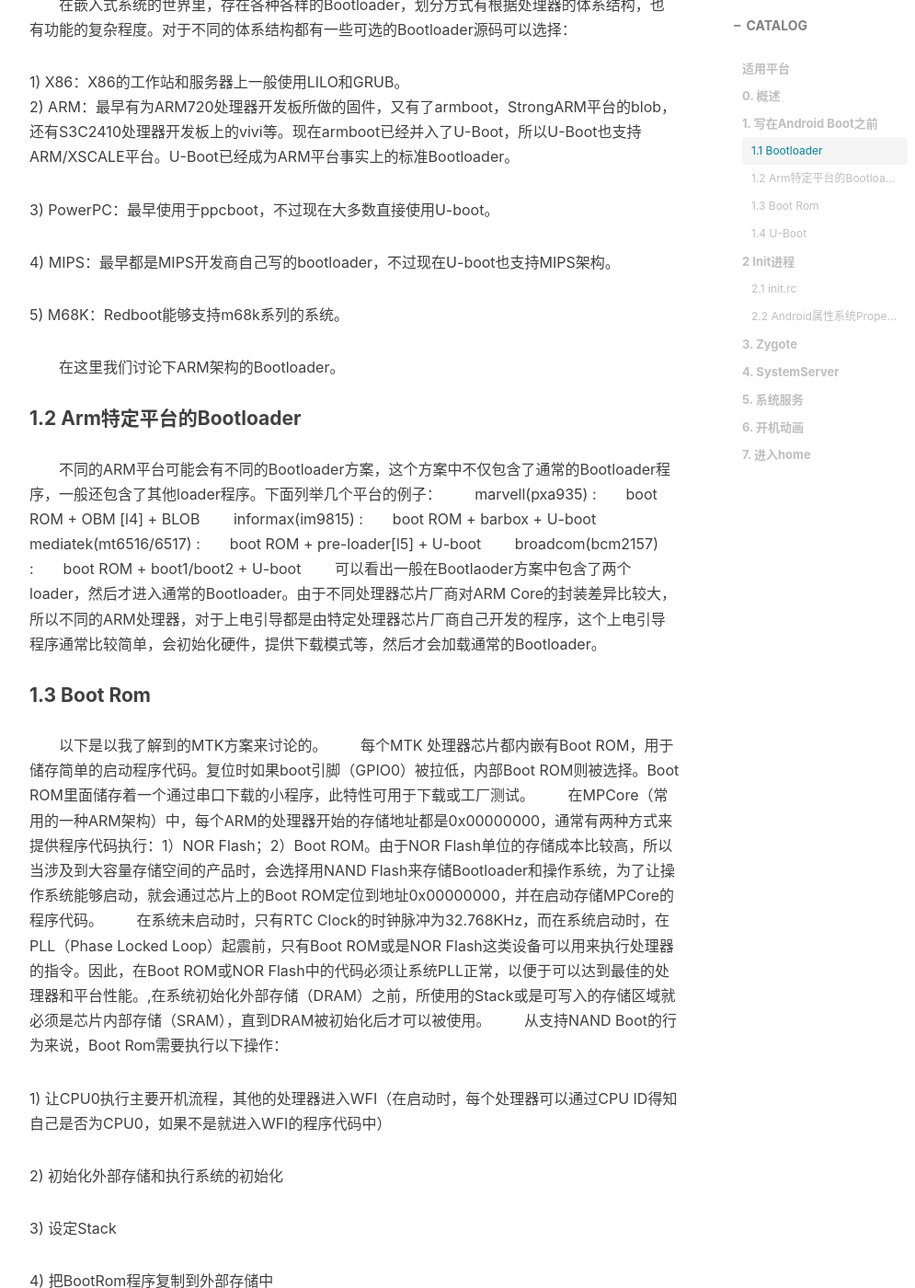
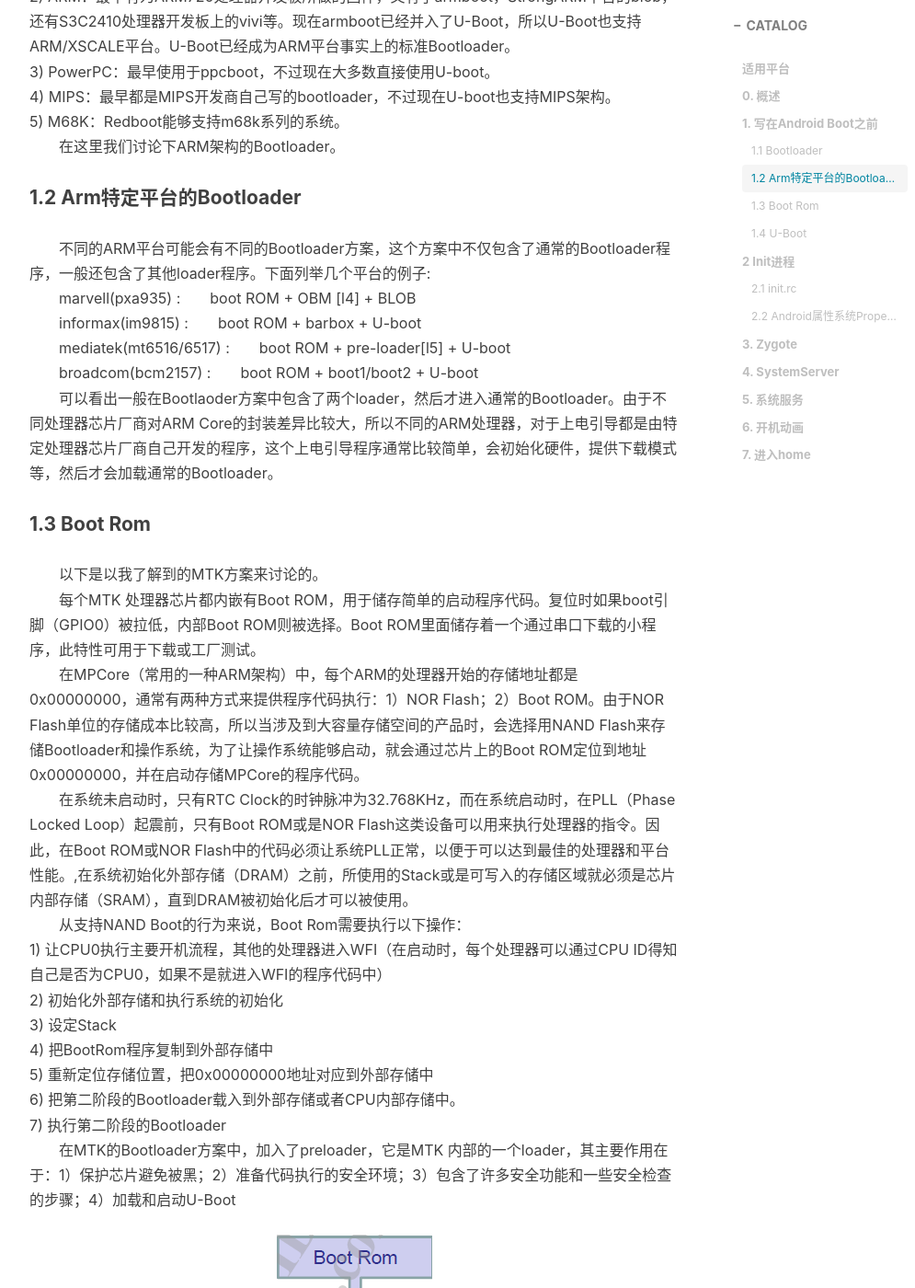
Before and after one commit to chendongqi/blog, a Jekyll site: the page built from _posts/android/power/2017-02-20-powermanager_boot_flow.markdown, in a window 1280 px wide and 1400 px high, scrolled down 2091 px. Shown: the whole window at 92% size, without its empty margins (233-1228 px from the left). Built offline with Jekyll 4.4.1, drawn with Linux system fonts in a browser that asks for light colours; nearby versions of some CDN libraries; comment, search, counter and statistics services are not loaded; some of the changed text lies outside the part shown.

````diff
--- a/_posts/android/power/2017-02-20-powermanager_boot_flow.markdown
+++ b/_posts/android/power/2017-02-20-powermanager_boot_flow.markdown
@@ -23,11 +23,9 @@ Platform： MTK6580/MTK6735/MTK6753
 &emsp;&emsp;一个完整的开机流程，从用户的角度上看是这样的：
 ![boot_flow_user](https://chendongqi.github.io/blog/img/2017-02-20-powermanager-boot_flow/boot_flow_user.png)
 &emsp;&emsp;长按power键感受到手机带给你的震动之后,奇妙之旅就此开始了。正常三秒之内呈现第一屏,一般呈现的是制造厂商的 logo;八秒左右进入第二屏,一般定制为品牌商 logo(从 ODM的角度看就是客户);然后播放开机动画和开机铃声;之后就进入了锁屏界面,开机过程引导完成。
-
 &emsp;&emsp;而从一个工程师的角度需要看到现象背后的实质,那么其实它是这样的:
 ![boot_flow_engineer](https://chendongqi.github.io/blog/img/2017-02-20-powermanager-boot_flow/boot_flow_engineer.png)
 &emsp;&emsp;（1）在第一屏显示之前和显示过程中，背后是uboot在引导os启动然后加载kernel的过程；（2）当kernel加载完成进入init进程之后，显示第二屏，这个现象的背后则是Android系统的第一个进程init启动，fork出zygote，然后由zygote去启动SystemServer；（3）当显示开机动画时，SystemServer在启动系统运行所需的众多核心服务和普通服务，以及初始化和加载一些应用；（4）播放完开机动画进入到锁屏或者launcher之后系统开机过程就基本结束了。
-
 &emsp;&emsp;以上是一个从开机现象看到的结果，简单的提到了开机现象背后的几个流程，以下我们将系统的来讨论整个开机流程。
 
 ### 1. 写在Android Boot之前
@@ -37,23 +35,17 @@ Platform： MTK6580/MTK6735/MTK6753
 #### 1.1 Bootloader
 
 &emsp;&emsp;首先来弄明白Bootloader到底是什么东西？抽象的说，Bootloader是在操作系统运行之前运行的一段程序，它可以将系统的软硬件环境带到一个合适状态，为运行操作系统做好准备。它的终极任务就是把OS带起来。
-
 &emsp;&emsp;在嵌入式系统的世界里，存在各种各样的Bootloader，划分方式有根据处理器的体系结构，也有功能的复杂程度。对于不同的体系结构都有一些可选的Bootloader源码可以选择：
-
 1) X86：X86的工作站和服务器上一般使用LILO和GRUB。
 2) ARM：最早有为ARM720处理器开发板所做的固件，又有了armboot，StrongARM平台的blob，还有S3C2410处理器开发板上的vivi等。现在armboot已经并入了U-Boot，所以U-Boot也支持ARM/XSCALE平台。U-Boot已经成为ARM平台事实上的标准Bootloader。
-
 3) PowerPC：最早使用于ppcboot，不过现在大多数直接使用U-boot。
-
 4) MIPS：最早都是MIPS开发商自己写的bootloader，不过现在U-boot也支持MIPS架构。
-
 5) M68K：Redboot能够支持m68k系列的系统。
-
 &emsp;&emsp;在这里我们讨论下ARM架构的Bootloader。
 
 #### 1.2 Arm特定平台的Bootloader
 
-&emsp;&emsp;不同的ARM平台可能会有不同的Bootloader方案，这个方案中不仅包含了通常的Bootloader程序，一般还包含了其他loader程序。下面列举几个平台的例子：
+&emsp;&emsp;不同的ARM平台可能会有不同的Bootloader方案，这个方案中不仅包含了通常的Bootloader程序，一般还包含了其他loader程序。下面列举几个平台的例子:
 &emsp;&emsp;marvell(pxa935) :&emsp;&emsp;boot ROM + OBM [l4] + BLOB
 &emsp;&emsp;informax(im9815) :&emsp;&emsp;boot ROM + barbox + U-boot
 &emsp;&emsp;mediatek(mt6516/6517) :&emsp;&emsp;boot ROM + pre-loader[l5]  + U-boot
@@ -67,21 +59,13 @@ Platform： MTK6580/MTK6735/MTK6753
 &emsp;&emsp;在MPCore（常用的一种ARM架构）中，每个ARM的处理器开始的存储地址都是0x00000000，通常有两种方式来提供程序代码执行：1）NOR Flash；2）Boot ROM。由于NOR Flash单位的存储成本比较高，所以当涉及到大容量存储空间的产品时，会选择用NAND Flash来存储Bootloader和操作系统，为了让操作系统能够启动，就会通过芯片上的Boot ROM定位到地址0x00000000，并在启动存储MPCore的程序代码。
 &emsp;&emsp;在系统未启动时，只有RTC Clock的时钟脉冲为32.768KHz，而在系统启动时，在PLL（Phase Locked Loop）起震前，只有Boot ROM或是NOR Flash这类设备可以用来执行处理器的指令。因此，在Boot ROM或NOR Flash中的代码必须让系统PLL正常，以便于可以达到最佳的处理器和平台性能。,在系统初始化外部存储（DRAM）之前，所使用的Stack或是可写入的存储区域就必须是芯片内部存储（SRAM），直到DRAM被初始化后才可以被使用。
 &emsp;&emsp;从支持NAND Boot的行为来说，Boot Rom需要执行以下操作：
-
 1) 让CPU0执行主要开机流程，其他的处理器进入WFI（在启动时，每个处理器可以通过CPU ID得知自己是否为CPU0，如果不是就进入WFI的程序代码中）
-
 2) 初始化外部存储和执行系统的初始化
-
 3) 设定Stack
-
 4) 把BootRom程序复制到外部存储中
-
 5) 重新定位存储位置，把0x00000000地址对应到外部存储中
-
 6) 把第二阶段的Bootloader载入到外部存储或者CPU内部存储中。
-
 7) 执行第二阶段的Bootloader
-
 &emsp;&emsp;在MTK的Bootloader方案中，加入了preloader，它是MTK 内部的一个loader，其主要作用在于：1）保护芯片避免被黑；2）准备代码执行的安全环境；3）包含了许多安全功能和一些安全检查的步骤；4）加载和启动U-Boot
 ![mtk_bootloader](https://chendongqi.github.io/blog/img/2017-02-20-powermanager-boot_flow/mtk_bootloader.png)
 
@@ -97,15 +81,10 @@ Platform： MTK6580/MTK6735/MTK6753
 &emsp;&emsp;可以看到init进程的pid是1。
 ![android_boot_flow](https://chendongqi.github.io/blog/img/2017-02-20-powermanager-boot_flow/android_boot_flow.png)
 &emsp;&emsp;从这张图Android启动流程图中可以看出init进程需要做的事情有：
-
 1) fork出一些系统关键服务（如mediaserver、servicemanager等）
-
 2) fork出zygote
-
 3) 提供属性服务来管理系统属性
-
 &emsp;&emsp;下面我们从代码角度来具体看看init线程都做了哪些事情。Init的代码位于system/core/init目录下，先来看init.cpp文件。在这个文件的main方法中可以初探端倪，以下代码为MTK AOSP Android6.0。
-
 1) 将kernel启动过程中建立好的文件系统框架mount到相应目录
 
 ```cpp
@@ -116,14 +95,10 @@ Platform： MTK6580/MTK6735/MTK6753
     mount("proc", "/proc", "proc", 0, NULL);
     mount("sysfs", "/sys", "sysfs", 0, NULL);
 ```
-
 2) 调用util.cpp的open_devnull_stdio方法，用来将init进程的标准输入、输出、出错设备设置为新建的设备节点/dev/__null__。
-
 3) 调用klog_init()和klog_set_level(KLOG_NOTICE_LEVEL)方法创建并打开设备节点/dev/__kmsg__来作为kernel log的输出节点。
-
 4) 调用selinux_initialize方法来建立SELinux，如果处于内核空间则同时加载SELinux策略。
-
-5) 调用signal_handler.cpp的signal_handler_init方法重新设置子进程终止时信号SIGCHLD的处理函数
+5) 调用signal_handler.cpp的signal_handler_init方法重新设置子进程终止时信号SIGCHLD的处理函数。
 
 ```cpp
     // Write to signal_write_fd if we catch SIGCHLD.
@@ -139,7 +114,6 @@ Platform： MTK6580/MTK6735/MTK6753
 ```
 
 6) 调用property_service.cpp的property_load_boot_defaults方法从文件中加载默认启动属性
-
 7) 调用start_property_service方法，创建Property服务建立socket通信，并开始监听属性服务请求
 
 ```cpp
@@ -154,15 +128,12 @@ Platform： MTK6580/MTK6735/MTK6753
         register_epoll_handler(property_set_fd, handle_property_set_fd);
     }
 ```
-
 &emsp;&emsp;到这里也就是init线程提供的属性服务了。
-
 8) 然后就是启动init.rc中定义的服务，这里分为几个步骤。首先是解析init.rc文件：
 
 ```cpp
     init_parse_config_file("/init.rc");
 ```
-
 &emsp;&emsp;接下来就是根据init.rc中定义的不同触发器类型的服务都加入到service_list中，这里并不启动服务。
 
 ```cpp
@@ -191,8 +162,7 @@ Platform： MTK6580/MTK6735/MTK6753
         return 0;
     }
 ```
-
-然后在init_parser.cpp中的service_for_each_class方法中遍历service_list中的所有class，将非disabled的服务启动起来。
+&emsp;&emsp;然后在init_parser.cpp中的service_for_each_class方法中遍历service_list中的所有class，将非disabled的服务启动起来。
 
 ```cpp
     void service_for_each_class(const char *classname,
@@ -208,9 +178,7 @@ Platform： MTK6580/MTK6735/MTK6753
         }
     }
 ```
-
 &emsp;&emsp;到这里就是init线程启动众多服务的过程了，服务的定义还需要参考init.rc	能够更好的理解。
-
 9) 到这里init就进入了死循环中一直在监听ufds中的4个文件描述符的动静，如果有POLLIN的事件，就做相应的处理，所以init并没有退出或者进入idle，而是被当做一个服务在运行。
 
 ```cpp
@@ -355,9 +323,7 @@ Platform： MTK6580/MTK6735/MTK6753
     onVmCreated(env);
 ```
 &emsp;&emsp;Runtime启动的ZygoteInit进程代码在frameworks/base/core/java/com/android/internal/os/ZygoteInit.java。在其main函数中比较重要的几点如下：
-
 1. 调用registerZygoteSocket(socketName)为zygote命令连接注册一个服务器套接字
-
 2. 调用preload预加载类和资源
 
 ```java
@@ -385,7 +351,6 @@ Platform： MTK6580/MTK6735/MTK6753
 &emsp;&emsp;在源码中的位置为framework/base/preloaded-classes。
 &emsp;&emsp;preloadResources() preloadResources也意味着本地主题、布局以及android.R文件中包含的所有东西都会用这个方法加载。
 &emsp;&emsp;后面的几个preload方法也会加载OpenGl库，共享库等等。
-
 3. 然后就走到开机流程中关键的一步，启动SystemServer
 
 ```java
@@ -428,7 +393,6 @@ Platform： MTK6580/MTK6735/MTK6753
 ```java
     applicationInit(targetSdkVersion, argv, classLoader);
 ```
-
 &emsp;&emsp;然后继续调用invokeStaticMain方法：
 
 ```java
@@ -541,14 +505,12 @@ Platform： MTK6580/MTK6735/MTK6753
     android.os.Process.setCanSelfBackground(false);
     Looper.prepareMainLooper();
 ```
-
 2. 加载库：android_servers库是frameworks/base/services/core/jni目录下编译出来的共享库。
 
 ```java
     // Initialize native services.
     System.loadLibrary("android_servers");
 ```
-
 3. 检查上次关机是否失败，如果是，则在这一步直接进行关机，就没有然后了。如果正常则继续往下走，创建系统context。
 
 ```java
@@ -559,9 +521,7 @@ Platform： MTK6580/MTK6735/MTK6753
     // Initialize the system context.
     createSystemContext();
 ```
-
 4. 开始启动各种服务：首先是创建SystemServiceManager用来管理服务的生命周期，然后开始启动三类服务，包括了Boot Strap（启动流程相关服务）、Core（核心服务）和Other（其他服务），详见第5章系统服务。
-
 5. 调用Looper.loop()方法让SystemServer的Looper开始工作，从消息队列里取消息，处理消息。
 
 ### 5. 系统服务
@@ -651,11 +611,10 @@ Platform： MTK6580/MTK6735/MTK6753
     // service, and permissions service, therefore we start it after them.
     startSensorService();
 ```
-
 **再来看下启动的核心服务都有哪些：**
-1、启动BatteryService来跟踪电量以及发送电池广播，需要LightService先启动
-2、启动UsageStatsService来提供收集统计应用程序数据使用状态的服务
-3、启动WebViewUpdateService来跟踪可用的更新
+1. 启动BatteryService来跟踪电量以及发送电池广播，需要LightService先启动
+2. 启动UsageStatsService来提供收集统计应用程序数据使用状态的服务
+3. 启动WebViewUpdateService来跟踪可用的更新
 
 ```java
     /**
@@ -678,91 +637,77 @@ Platform： MTK6580/MTK6735/MTK6753
 ```
 **然后调用startOtherServices()启动一些杂项的服务：**
 1. 注册调度策略服务SchedulingPolicyService
-
 ```java
     Slog.i(TAG, "Scheduling Policy");
     ServiceManager.addService("scheduling_policy", new SchedulingPolicyService());
 ```
 2. 注册TelecomLoaderService
-
 ```java
     mSystemServiceManager.startService(TelecomLoaderService.class);
 ```
 3. 注册TelephonyRegistry服务提供电话注册、管理服务，可以获取电话的链接状态、信号强度等等
-
 ```java
     Slog.i(TAG, "Telephony Registry");
     telephonyRegistry = new TelephonyRegistry(context);
     ServiceManager.addService("telephony.registry", telephonyRegistry);
 ```
 4. 新建EntropyMixer，用于生成随机数
-
 ```java
     Slog.i(TAG, "Entropy Mixer");
     entropyMixer = new EntropyMixer(context);
 ```
 5. 启动CameraService来提供相机服务
-
 ```java
     Slog.i(TAG, "Camera Service");
     mSystemServiceManager.startService(CameraService.class);
 ```
 6. AccountManagerService用来管理账号
-
 ```java
     Slog.i(TAG, "Account Manager");
     accountManager = new AccountManagerService(context);
     ServiceManager.addService(Context.ACCOUNT_SERVICE, accountManager);
 ```
 7. 内容服务，主要是数据库等提供解决方法的服务
-
 ```java
     Slog.i(TAG, "Content Manager");
     contentService = ContentService.main(context,
     mFactoryTestMode == FactoryTest.FACTORY_TEST_LOW_LEVEL);
 ```
 8. 提供ContentProviders
-
 ```java
     Slog.i(TAG, "System Content Providers");
     mActivityManagerService.installSystemProviders();
 ```
 9. 震动服务
-
 ```java
     Slog.i(TAG, "Vibrator Service");
     vibrator = new VibratorService(context);
     ServiceManager.addService("vibrator", vibrator);
 ```
 10. 远程控制，通过红外等控制周围的设备（例如电视等）
-
 ```java
     Slog.i(TAG, "Consumer IR Service");
     consumerIr = new ConsumerIrService(context);
     ServiceManager.addService(Context.CONSUMER_IR_SERVICE, consumerIr);
 ```
 11. 闹钟服务
-
 ```java
     mSystemServiceManager.startService(AlarmManagerService.class);
     alarm = IAlarmManager.Stub.asInterface(
     ServiceManager.getService(Context.ALARM_SERVICE));
 ```
 12. Watchdog用来监视进程状态，杀死无返回的进程
-
 ```java
     Slog.i(TAG, "Init Watchdog");
     final Watchdog watchdog = Watchdog.getInstance();
     watchdog.init(context, mActivityManagerService);
 ```
 13. 提供输入法服务
-
 ```java
     Slog.i(TAG, "Input Manager");
     inputManager = new InputManagerService(context);
 ```
 14. Android framework框架核心服务，窗口管理服务
-
 ```java
     Slog.i(TAG, "Window Manager");
     wm = WindowManagerService.main(context, inputManager,
@@ -771,69 +716,58 @@ Platform： MTK6580/MTK6735/MTK6753
     ServiceManager.addService(Context.WINDOW_SERVICE, wm);
 ```
 15. 蓝牙服务
-
 ```java
     mSystemServiceManager.startService(BluetoothService.class);
 ```
 16. 做dex优化。dex是Android上针对Java字节码的一种优化技术，可提高运行效率
-
 ```java
     mPackageManagerService.performBootDexOpt();
 ```
 17. 和锁屏界面中的输入密码，手势等安全功能有关。可以保存每个user的相关锁屏信息
-
 ```java
     Slog.i(TAG,  "LockSettingsService");
     lockSettings = new LockSettingsService(context);
     ServiceManager.addService("lock_settings", lockSettings);
 ```
 18. 提供往一个可持续的存储中读写数据块的操作，如果从设置中恢复出厂设置数据会清空，其他方式恢复出厂设置则数据可保持
-
 ```java
     mSystemServiceManager.startService(PersistentDataBlockService.class);
 ```
 19. 监测系统空闲并进入省电模式
-
 ```java
     mSystemServiceManager.startService(DeviceIdleController.class);
 ```
 20. 提供一些系统级别的设置及属性的服务
-
 ```java
     // Always start the Device Policy Manager, so that the API is compatible with
     // API8.
     mSystemServiceManager.startService(DevicePolicyManagerService.Lifecycle.class);
 ```
 21. 状态栏管理服务
-
 ```java
     Slog.i(TAG, "Status Bar");
     statusBar = new StatusBarManagerService(context, wm);
     ServiceManager.addService(Context.STATUS_BAR_SERVICE, statusBar);
 ```
 22. 粘贴板服务
-
 ```java
     Slog.i(TAG, "Clipboard Service");
     ServiceManager.addService(Context.CLIPBOARD_SERVICE,
     new ClipboardService(context));
 ```
 23. 网络管理服务
-
 ```java
     Slog.i(TAG, "NetworkManagement Service");
     networkManagement = NetworkManagementService.create(context);
     ServiceManager.addService(Context.NETWORKMANAGEMENT_SERVICE, networkManagement);
 ```
 24. 文本服务，例如文本检查等
-
 ```java
     Slog.i(TAG, "Text Service Manager Service");
     tsms = new TextServicesManagerService(context);
     ServiceManager.addService(Context.TEXT_SERVICES_MANAGER_SERVICE, tsms);
 ```
 25. 网络服务相关：ANDROID系统网络连接和管理服务由四个系统服务ConnectivityService、NetworkPolicyManagerService、NetworkManagementService、NetworkStatsService共同配合完成网络连接和管理功能。ConnectivityService、NetworkPolicyManagerService、NetworkStatsService三个服务都通过INetworkManagementService接口跨进程访问NetworkManagementService服务，实现与网络接口的交互及信息读取
-
 ```java
     Slog.i(TAG, "Network Score Service");
     networkScore = new NetworkScoreService(context);
@@ -849,7 +783,6 @@ Platform： MTK6580/MTK6735/MTK6753
     ServiceManager.addService(Context.NETWORK_POLICY_SERVICE, networkPolicy);
 ```
 26. wifi p2p、wifi、wifi扫描以及以太网服务等
-
 ```java
     mSystemServiceManager.startService(WIFI_P2P_SERVICE_CLASS);
     mSystemServiceManager.startService(WIFI_SERVICE_CLASS);
@@ -862,72 +795,61 @@ Platform： MTK6580/MTK6735/MTK6753
     }
 ```
 27. 升级服务
-
 ```java
     Slog.i(TAG, "UpdateLock Service");
     ServiceManager.addService(Context.UPDATE_LOCK_SERVICE,
                 new UpdateLockService(context));
 ```
 28. 通知服务
-
 ```java
     mSystemServiceManager.startService(NotificationManagerService.class);
     notification = INotificationManager.Stub.asInterface(
                 ServiceManager.getService(Context.NOTIFICATION_SERVICE));
     networkPolicy.bindNotificationManager(notification);
 ```
-
 29. 位置管理服务
-
 ```java
     Slog.i(TAG, "Location Manager");
     location = new LocationManagerService(context);
     ServiceManager.addService(Context.LOCATION_SERVICE, location);
 ```
 30. 国家检测服务
-
 ```java
     Slog.i(TAG, "Country Detector");
     countryDetector = new CountryDetectorService(context);
     ServiceManager.addService(Context.COUNTRY_DETECTOR, countryDetector);
 ```
 31. 搜索服务
-
 ```java
     Slog.i(TAG, "Search Service");
     ServiceManager.addService(Context.SEARCH_SERVICE,
             new SearchManagerService(context));
 ```
 32. DropBox服务，用于异常信息的搜集
-
 ```java
     Slog.i(TAG, "DropBox Service");
     ServiceManager.addService(Context.DROPBOX_SERVICE,
             new DropBoxManagerService(context, new File("/data/system/dropbox")));
 ```
 33. 墙纸服务
-
 ```java
     Slog.i(TAG, "Wallpaper Service");
     wallpaper = new WallpaperManagerService(context);
             ServiceManager.addService(Context.WALLPAPER_SERVICE, wallpaper);
 ```
 34. 音频服务
-
 ```java
     Slog.i(TAG, "Audio Service");
     audioService = new AudioService(context);
     ServiceManager.addService(Context.AUDIO_SERVICE, audioService);
 ```
 35. 监测接口状态服务
-
 ```java
     if (!disableNonCoreServices) {
         mSystemServiceManager.startService(DockObserver.class);
     }
 ```
 36. 监测有线耳机
-
 ```java
     Slog.i(TAG, "Wired Accessory Manager");
     // Listen for wired headset changes
@@ -935,19 +857,16 @@ Platform： MTK6580/MTK6735/MTK6753
             new WiredAccessoryManager(context, inputManager));
 ```
 37. MIDI服务
-
 ```java
     // Start MIDI Manager service
     mSystemServiceManager.startService(MIDI_SERVICE_CLASS);
 ```
 38. 管理USB host
-
 ```java
     // Manage USB host and device support
     mSystemServiceManager.startService(USB_SERVICE_CLASS);
 ```
 39. 串口服务
-
 ```java
     Slog.i(TAG, "Serial Service");
     // Serial port support
@@ -955,115 +874,96 @@ Platform： MTK6580/MTK6735/MTK6753
     ServiceManager.addService(Context.SERIAL_SERVICE, serial);
 ```
 40. 用来管理夜间模式
-
 ```java
     mSystemServiceManager.startService(TwilightService.class);
 ```
 41. 管理任务计划
-
 ```java
     mSystemServiceManager.startService(JobSchedulerService.class);
 ```
 42. 备份服务
-
 ```java
     if (mPackageManager.hasSystemFeature(PackageManager.FEATURE_BACKUP)) {
         mSystemServiceManager.startService(BACKUP_MANAGER_SERVICE_CLASS);
     }
 ```
 43. 管理Widget
-
 ```java
     if (mPackageManager.hasSystemFeature(PackageManager.FEATURE_APP_WIDGETS)) {
         mSystemServiceManager.startService(APPWIDGET_SERVICE_CLASS);
     }
 ```
 44. 语音识别
-
 ```java
     if (mPackageManager.hasSystemFeature(PackageManager.FEATURE_VOICE_RECOGNIZERS)) {
         mSystemServiceManager.startService(VOICE_RECOGNITION_MANAGER_SERVICE_CLASS);
     }
 ```
 45. 磁盘状态管理服务
-
 ```java
     Slog.i(TAG, "DiskStats Service");
     ServiceManager.addService("diskstats", new DiskStatsService(context));
 ```
 46. 监视网络时间，当网络时间变化时更新本地时间
-
 ```java
     Slog.i(TAG, "NetworkTimeUpdateService");
     networkTimeUpdater = new NetworkTimeUpdateService(context);
 ```
 47. 管理本地常见的时间服务的配置，在网络配置变化时重新配置本地服务
-
 ```java
     Slog.i(TAG, "CommonTimeManagementService");
     commonTimeMgmtService = new CommonTimeManagementService(context);
     ServiceManager.addService("commontime_management", commonTimeMgmtService);
 ```
 48. 屏幕保护
-
 ```java
     // Dreams (interactive idle-time views, a/k/a screen savers, and doze mode)
     mSystemServiceManager.startService(DreamManagerService.class);
 ```
 49. 图像管理
-
 ```java
     ServiceManager.addService(GraphicsStatsService.GRAPHICS_STATS_SERVICE,
             new GraphicsStatsService(context));
 ```
 50. 打印服务
-
 ```java
     if (mPackageManager.hasSystemFeature(PackageManager.FEATURE_PRINTING)) {
         mSystemServiceManager.startService(PRINT_MANAGER_SERVICE_CLASS);
     }
 ```
 51. 限制管理
-
 ```java
     mSystemServiceManager.startService(RestrictionsManagerService.class);
 ```
 52. 多媒体会话服务
-
 ```java
     mSystemServiceManager.startService(MediaSessionService.class);
 ```
 53. HDMI控制
-
 ```java
     if (mPackageManager.hasSystemFeature(PackageManager.FEATURE_HDMI_CEC)) {
         mSystemServiceManager.startService(HdmiControlService.class);
     }
 ```
 54. TV连接管理
-
 ```java
     if (mPackageManager.hasSystemFeature(PackageManager.FEATURE_LIVE_TV)) {
         mSystemServiceManager.startService(TvInputManagerService.class);
     }
 ```
 55. 可信设备管理
-
 ```java
     mSystemServiceManager.startService(TrustManagerService.class);
 ```
 55. FingerPrinter服务
-
 ```java
     mSystemServiceManager.startService(FingerprintService.class);
 ```
 56. APP启动服务
-
 ```java
     mSystemServiceManager.startService(LauncherAppsService.class);
 ```
 57. 短信代理服务
-
 ```java
     // MMS service broker
     mmsService = mSystemServiceManager.startService(MmsServiceBroker.class);
@@ -1082,7 +982,7 @@ Platform： MTK6580/MTK6735/MTK6753
         group graphics drmrpc
         onrestart restart zygote
 ```
-&emsp;&emsp;所以在init也开始了SurfaceFlinger服务的启动，/system/bin/srufaceflinger可执行文件是由frameworks/native/services/surfaceflinger目录编译生成的。执行时会先走到该目录下main_surfaceflinger.cpp的main方法。
+&emsp;&emsp;所以在init也开始了SurfaceFlinger服务的启动，/system/bin/srufaceflinger可执行文件是由frameworks/native/services/surfaceflinger目录编译生成的。执行时会先走到该目录下main_surfaceflinger.cpp的main方法    。
 
 ```cpp
     int main(int, char**) {
@@ -1114,7 +1014,7 @@ Platform： MTK6580/MTK6735/MTK6753
         return 0;
     }
 ```
-在main方法中主要先new了一个SurfaceFlinger的对象，然后调用该对象的init方法，再调用run方法。
+&emsp;&emsp;在main方法中主要先new了一个SurfaceFlinger的对象，然后调用该对象的init方法，再调用run方法。
 &emsp;&emsp;再来看SurfaceFlinger.cpp的init方法来初始化：在这个方法中就是去初始化GL和图形绘制的动作，在这个方法的最后可以看到调用了startBootAnim方法来尝试播放开机动画。
 
 ```cpp
@@ -1140,7 +1040,7 @@ Platform： MTK6580/MTK6735/MTK6753
 
 ### 7. 进入home
 
-&emsp;&emsp;在startOtherServicer方法启动完各种系统服务之后，就会去调用ActivityManagerService.systemReady的方法来通知AMS系统启动ready，可以开始启动第三方应用程序了。这是个回调的方式，我们再来看一下AMS中的systemReady方法中都写了什么，其中可以看到一段：
+&emsp;&emsp;在startOtherServicer方法启动完各种系统服务之后，就会去调用ActivityManagerService.systemReady的方法来通知AMS系统启动ready，可以开始启动第三方应用程序了。这是个回调的方式，我们再来看一下AMS中的systemReady方法中都写了什么，其中可以看到一段    ：
 
 ```java
     /// M: power-off Alarm feature @{
````
